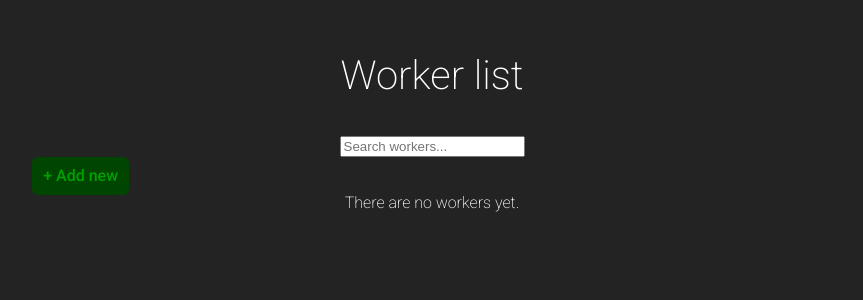
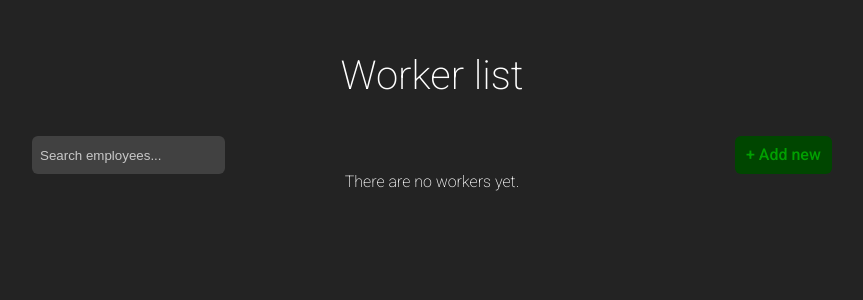
Before and after one commit to Psims9/shift_scheduling_web_app, a Django app: a page that uses shift_scheduling/scheduler/templates/scheduler/worker_list.html in a window 1280 px wide. Shown: the part 55-355 px from the top of the page, without its empty margins (208-1071 px from the left). Run offline with Django 5.2, Linux system fonts and the light colour scheme; data that the repository does not hold is empty.

Commit message:
style search bar

```diff
--- a/shift_scheduling/scheduler/static/css/styles.css
+++ b/shift_scheduling/scheduler/static/css/styles.css
@@ -193,3 +193,22 @@ body {
 b {
     font-weight: 600;
 }
+
+.worker-list-header {
+    width: 100%;
+    display: flex;
+    justify-content: space-between;
+}
+
+.search-bar {
+    border-radius: 6px;
+    border: 0;
+    background-color: rgb(65, 65, 65);
+    cursor: text;
+    color: white;
+    padding: 0.5rem;
+}
+
+.search-bar::placeholder {
+    color: rgb(200, 200, 200);
+}
--- a/shift_scheduling/scheduler/templates/scheduler/worker_list.html
+++ b/shift_scheduling/scheduler/templates/scheduler/worker_list.html
@@ -2,8 +2,10 @@
 
 {% block content %}
     <h1>Worker list</h1>
-    <input type="text" id="searchInput" placeholder="Search workers..." class="search-bar">
+    <div class="worker-list-header">
+        <input type="text" id="searchInput" placeholder="Search employees..." class="search-bar">
         <a href="{% url 'worker_create' %}" class="add-new-btn">+ Add new</a>
+    </div>
     {% if worker_list %}
         <div class="worker-list">
             {% for worker in worker_list %}
@@ -23,14 +25,16 @@
         const searchInput = document.getElementById('searchInput');
         const workerCards = document.querySelectorAll('.worker-card');
 
-    searchInput.addEventListener('input', function() {
-        const query = this.value.toLowerCase();
+        searchInput.addEventListener('input', function(e) {
+
+            const query = e.target.value.toLowerCase();
+
             workerCards.forEach(card => {
                 const name = card.querySelector('span:nth-child(4)').textContent.toLowerCase();
                 if(name.includes(query)) {
-                card.parentElement.style.display = ''; // show link wrapper
+                    card.parentElement.style.display = '';
                 } else {
-                card.parentElement.style.display = 'none'; // hide link wrapper
+                    card.parentElement.style.display = 'none';
                 }
             });
         });
```
Lines whose indentation alone changed are shown as unchanged.
